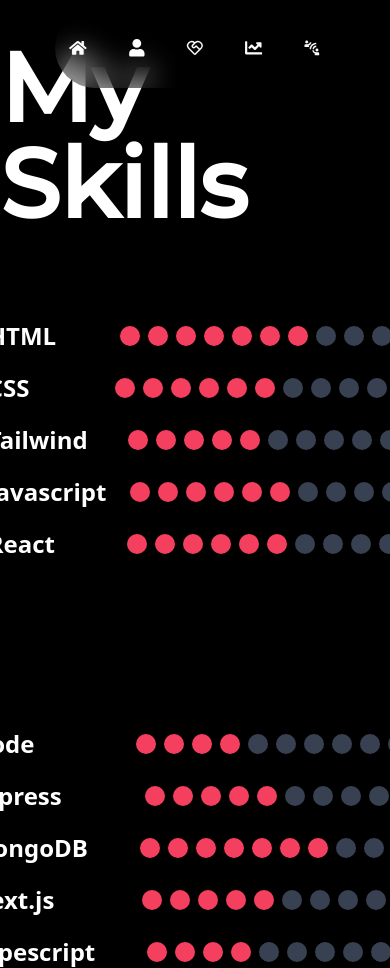
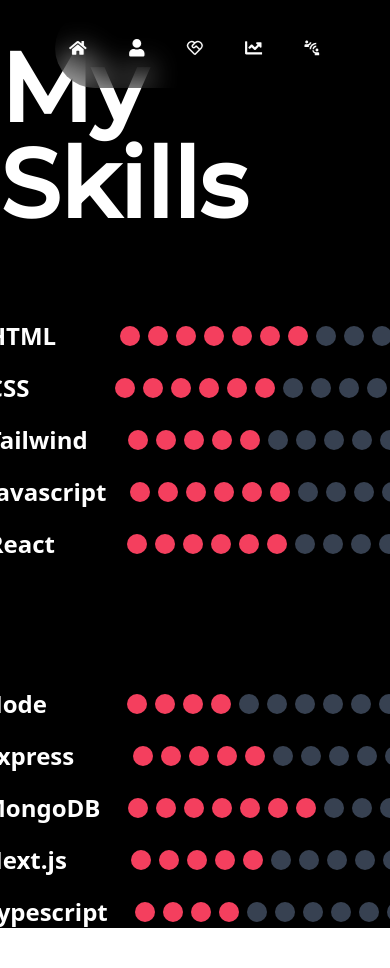
Before and after one commit to Shakil57375/shakil-s_portfolio, a React (Vite) app: page / in a window 390 px wide. Shown: the top 968 px of the page. After the commit the page ends 928 px from the top, so only its background shows below. Built offline with nearby package versions, Linux system fonts and the light colour scheme; a web font is replaced by a local one.

Commit message:
skills  mobile  responsive added

```diff
--- a/src/Components/Skills.jsx
+++ b/src/Components/Skills.jsx
@@ -22,7 +22,7 @@
       <GradientBackground
         className={`absolute top-80 left-4 bg-purple-700 blur-[120px] w-96 h-80 opacity-40`}
       />
-      <div className="flex flex-col lg:flex-row items-center justify-between gap-10">
+      <div className="flex flex-col lg:flex-row items-center justify-between lg:gap-10 gap-0">
         <div className="mt-32 flex flex-col gap-5">
           <div className="flex gap-16 lg:gap-[120px] items-center">
             <p className="text-2xl font-semibold text-white">HTML</p>
@@ -101,7 +101,7 @@
           </div>
         </div>
         <div className="mt-32 flex flex-col gap-5">
-          <div className="flex gap-[102px] lg:gap-[136px] items-center">
+          <div className="flex gap-[80px] lg:gap-[136px] items-center">
             <p className="text-2xl font-semibold text-white">Node</p>
             <div className="flex gap-2 lg:gap-4">
               <div className="w-5 h-5 rounded-full bg-rose-500"></div>
@@ -116,7 +116,7 @@
               <div className="w-5 h-5 rounded-full bg-gray-700"></div>
             </div>
           </div>
-          <div className="flex gap-[83px]  lg:gap-[115px] items-center">
+          <div className="flex gap-[59px]  lg:gap-[115px] items-center">
             <p className="text-2xl font-semibold text-white">Express</p>
             <div className="flex gap-2 lg:gap-4">
               <div className="w-5 h-5 rounded-full bg-rose-500"></div>
@@ -131,7 +131,7 @@
               <div className="w-5 h-5 rounded-full bg-gray-700"></div>
             </div>
           </div>
-          <div className="flex gap-[52px] lg:gap-[84px] items-center">
+          <div className="flex gap-[28px] lg:gap-[84px] items-center">
             <p className="text-2xl font-semibold text-white">MongoDB</p>
             <div className="flex gap-2 lg:gap-4">
               <div className="w-5 h-5 rounded-full bg-rose-500"></div>
@@ -146,7 +146,7 @@
               <div className="w-5 h-5 rounded-full bg-gray-700"></div>
             </div>
           </div>
-          <div className="flex gap-[88px] lg:gap-[120px] items-center">
+          <div className="flex gap-[64px] lg:gap-[120px] items-center">
             <p className="text-2xl font-semibold text-white">Next.js</p>
             <div className="flex gap-2 lg:gap-4">
               <div className="w-5 h-5 rounded-full bg-rose-500"></div>
@@ -161,7 +161,7 @@
               <div className="w-5 h-5 rounded-full bg-gray-700"></div>
             </div>
           </div>
-          <div className="flex gap-[52px] lg:gap-[84px] items-center">
+          <div className="flex gap-[27px] lg:gap-[84px] items-center">
             <p className="text-2xl font-semibold text-white">Typescript</p>
             <div className="flex gap-2 lg:gap-4">
               <div className="w-5 h-5 rounded-full bg-rose-500"></div>
```
